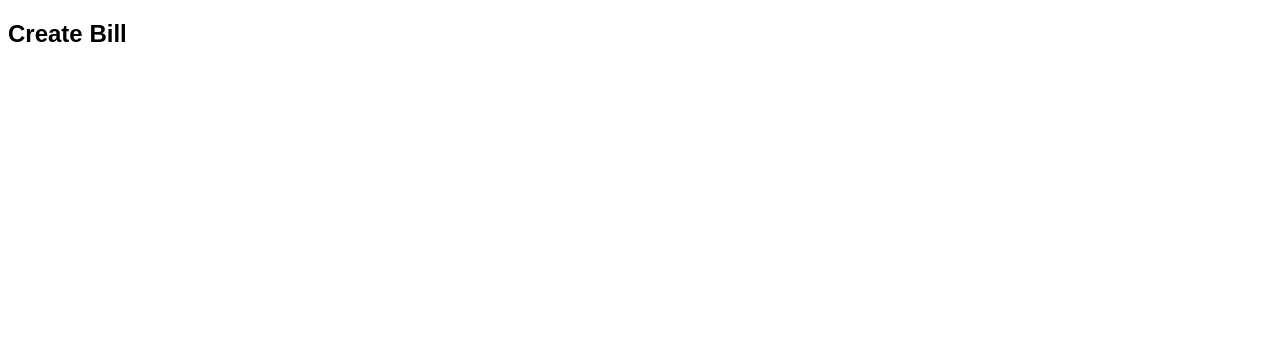
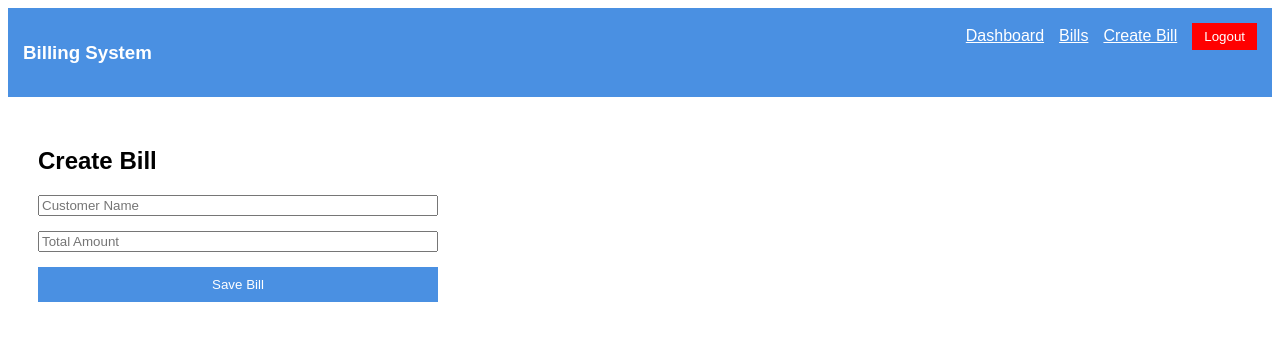
Before and after one commit to Shubhamdhiman16/PEP-repo, a React app in the folder frontend/billing-frontend/: page /create-bill in a window 1280 px wide. Shown: the top 340 px of the page. Built offline with nearby package versions, Linux system fonts and the light colour scheme; sample sign-in values are in the browser's storage; the HTML template or start-up script is replaced by a standard one.

Commit message:
Build create bill form UI

```diff
--- a/frontend/billing-frontend/src/pages/CreateBill.jsx
+++ b/frontend/billing-frontend/src/pages/CreateBill.jsx
@@ -1,7 +1,73 @@
+import { useState } from "react";
+import Navbar from "../components/Navbar";
+
 function CreateBill() {
+  const [bill, setBill] = useState({
+    customerName: "",
+    totalAmount: "",
+  });
+
+  const handleChange = (e) => {
+    setBill({
+      ...bill,
+      [e.target.name]: e.target.value,
+    });
+  };
+
+  const handleSubmit = (e) => {
+    e.preventDefault();
+    console.log("Bill Data:", bill);
+    alert("Bill submitted (UI only)");
+  };
+
   return (
     <div>
-      <h2>Create Bill</h2>
+      <Navbar />
+
+      <div style={{ padding: "30px" }}>
+        <h2>Create Bill</h2>
+
+        <form
+          onSubmit={handleSubmit}
+          style={{
+            maxWidth: "400px",
+            display: "flex",
+            flexDirection: "column",
+            gap: "15px",
+          }}
+        >
+          <input
+            type="text"
+            name="customerName"
+            placeholder="Customer Name"
+            value={bill.customerName}
+            onChange={handleChange}
+            required
+          />
+
+          <input
+            type="number"
+            name="totalAmount"
+            placeholder="Total Amount"
+            value={bill.totalAmount}
+            onChange={handleChange}
+            required
+          />
+
+          <button
+            type="submit"
+            style={{
+              padding: "10px",
+              background: "#4a90e2",
+              color: "white",
+              border: "none",
+              cursor: "pointer",
+            }}
+          >
+            Save Bill
+          </button>
+        </form>
+      </div>
     </div>
   );
 }
```
